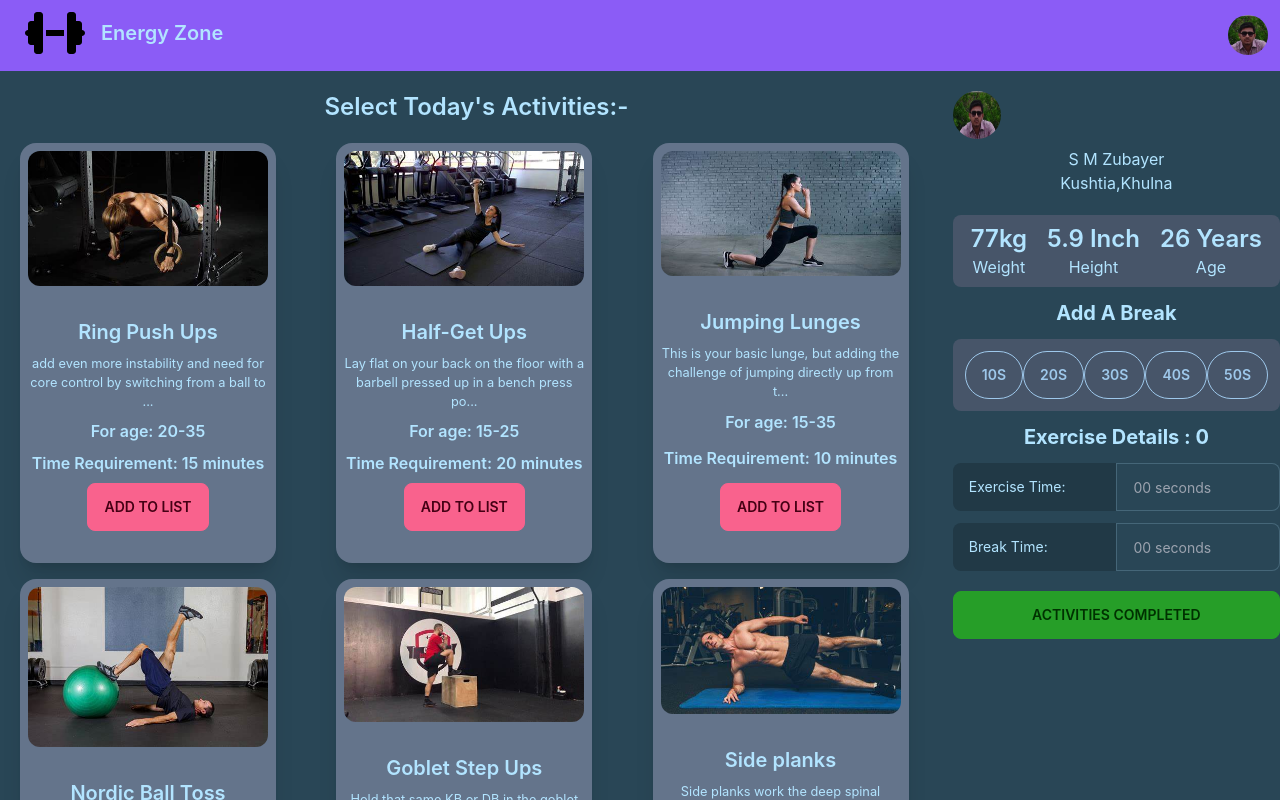
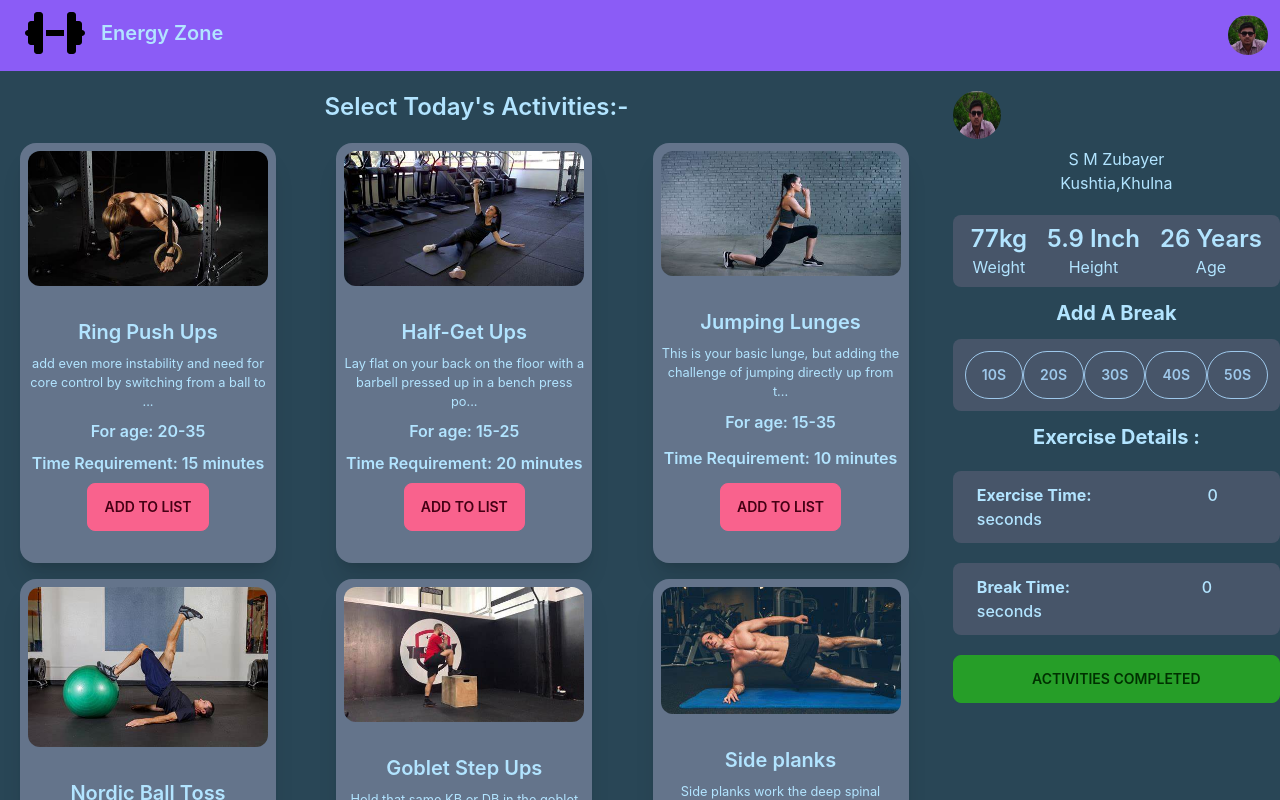
Before and after one commit to S-M-ZUBAYER/Energy-Zone, a React (Create React App) app: page / in a window 1280 px wide. Shown: the top 800 px of the page. Built offline with nearby package versions, Linux system fonts and the light colour scheme.

Commit message:
total time calculation completed

```diff
--- a/src/components/Display/Display.js
+++ b/src/components/Display/Display.js
@@ -10,11 +10,11 @@ const Display = () => {
             .then(res => res.json())
             .then(data => setActivities(data))
     }, [])
+    let [totalTime, setTotalTime] = useState(0)
 
-    let totalExerciseTime = 0;
     const exerciseTimer = (time) => {
-        totalExerciseTime = totalExerciseTime + time;
-        console.log(totalExerciseTime)
+        totalTime = totalTime + time;
+        setTotalTime(totalTime);
     }
     return (
         <div className='display'>
@@ -23,7 +23,7 @@ const Display = () => {
 
             </div>
             <div className='border-gray-500'>
-                <Status totalTime={totalExerciseTime}></Status>
+                <Status totalTime={totalTime}></Status>
             </div>
         </div>
     );
--- a/src/components/Status/Status.js
+++ b/src/components/Status/Status.js
@@ -1,11 +1,9 @@
 import React, { useEffect } from 'react';
 import img from "../../img/Zubayer.jpg"
 const Status = ({ totalTime }) => {
-    // const breakTimer = (event) => {
-    //     console.log(event.target.innerText)
-    // }
-
-
+    const breakTime = (event) => {
+        console.log(event)
+    }
     return (
         <div className="text-center mt-5">
             <div className=" mb-5">
@@ -32,22 +30,22 @@ const Status = ({ totalTime }) => {
             <h1 className="text-xl font-bold m-3">Add A Break</h1>
 
             <div className="  bg-slate-600 p-3  rounded-lg flex justify-around">
-                <button className="btn btn-outline btn-info rounded-full">10s</button>
+                <button onClick={() => { breakTime(this.innerText) }} className="btn btn-outline btn-info rounded-full">10s</button>
                 <button className="btn btn-outline btn-info rounded-full">20s</button>
                 <button className="btn btn-outline btn-info rounded-full">30s</button>
                 <button className="btn btn-outline btn-info rounded-full">40s</button>
                 <button className="btn btn-outline btn-info rounded-full">50s</button>
             </div>
 
-            <h1 className="text-xl font-bold m-3">Exercise Details : {totalTime}</h1>
-            <label className="input-group input-group-md mb-3">
-                <span className='w-1/2'>Exercise Time: </span>
-                <input type="text" placeholder="00 seconds" className="input input-bordered input-md w-1/2" />
-            </label>
-            <label className="input-group input-group-md mb-5">
-                <span className='w-1/2'>Break Time:</span>
-                <input type="text" placeholder="00 seconds" className="input input-bordered input-md w-1/2" />
-            </label>
+
+            <h1 className="text-xl font-bold m-3">Exercise Details :</h1>
+            <div className="bg-slate-600 p-3 my-5 rounded-lg">
+                <h3 className='font-bold text-start px-3'>Exercise Time: <span className="font-medium ml-28">{totalTime} seconds</span></h3>
+            </div>
+            <div className="bg-slate-600 p-3 my-5 rounded-lg">
+                <h3 className='font-bold text-start px-3'>Break Time: <span className="font-medium ml-32">{totalTime} seconds</span></h3>
+            </div>
+
             <button className="btn btn-active btn-secondary w-full">Activities Completed</button>
         </div>
     );
```
